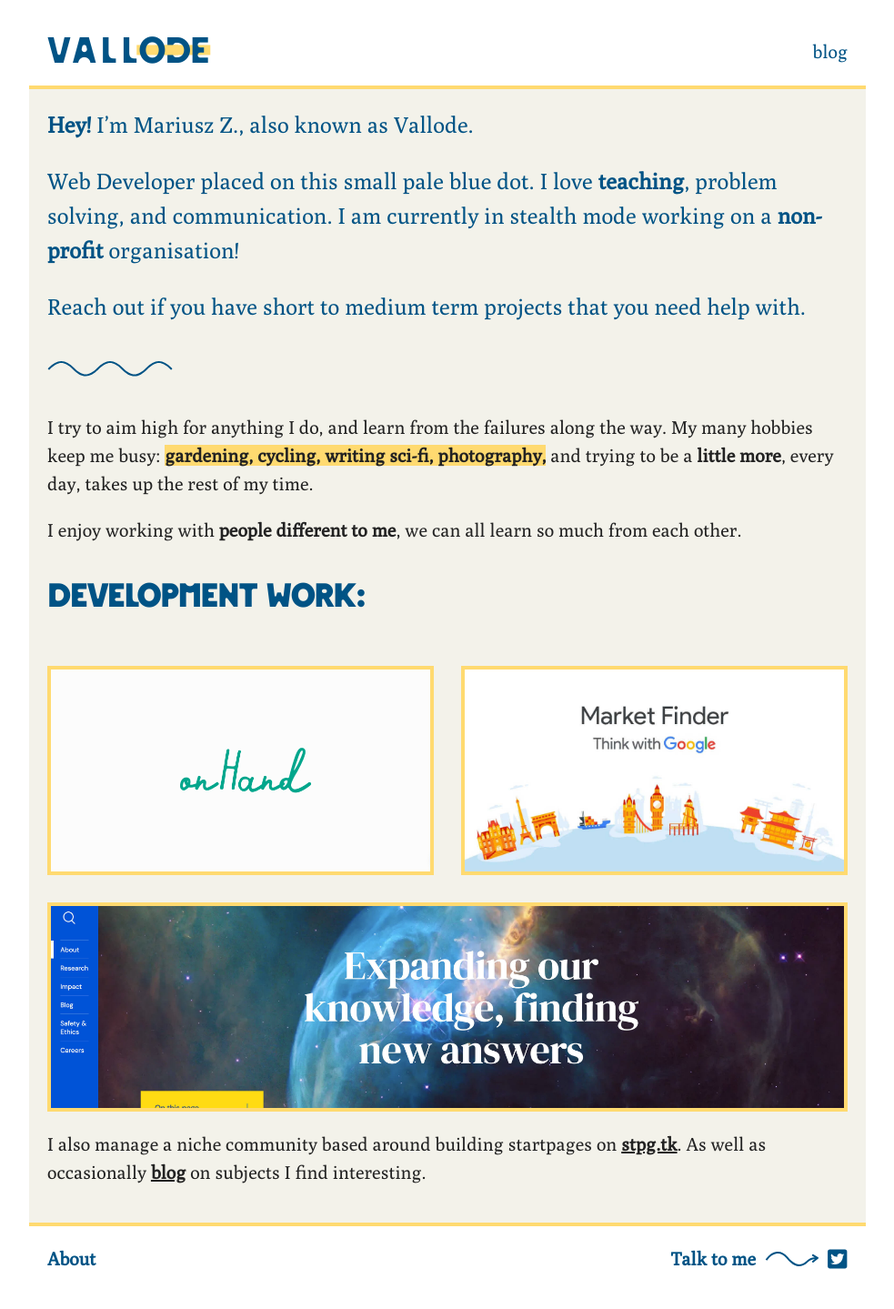
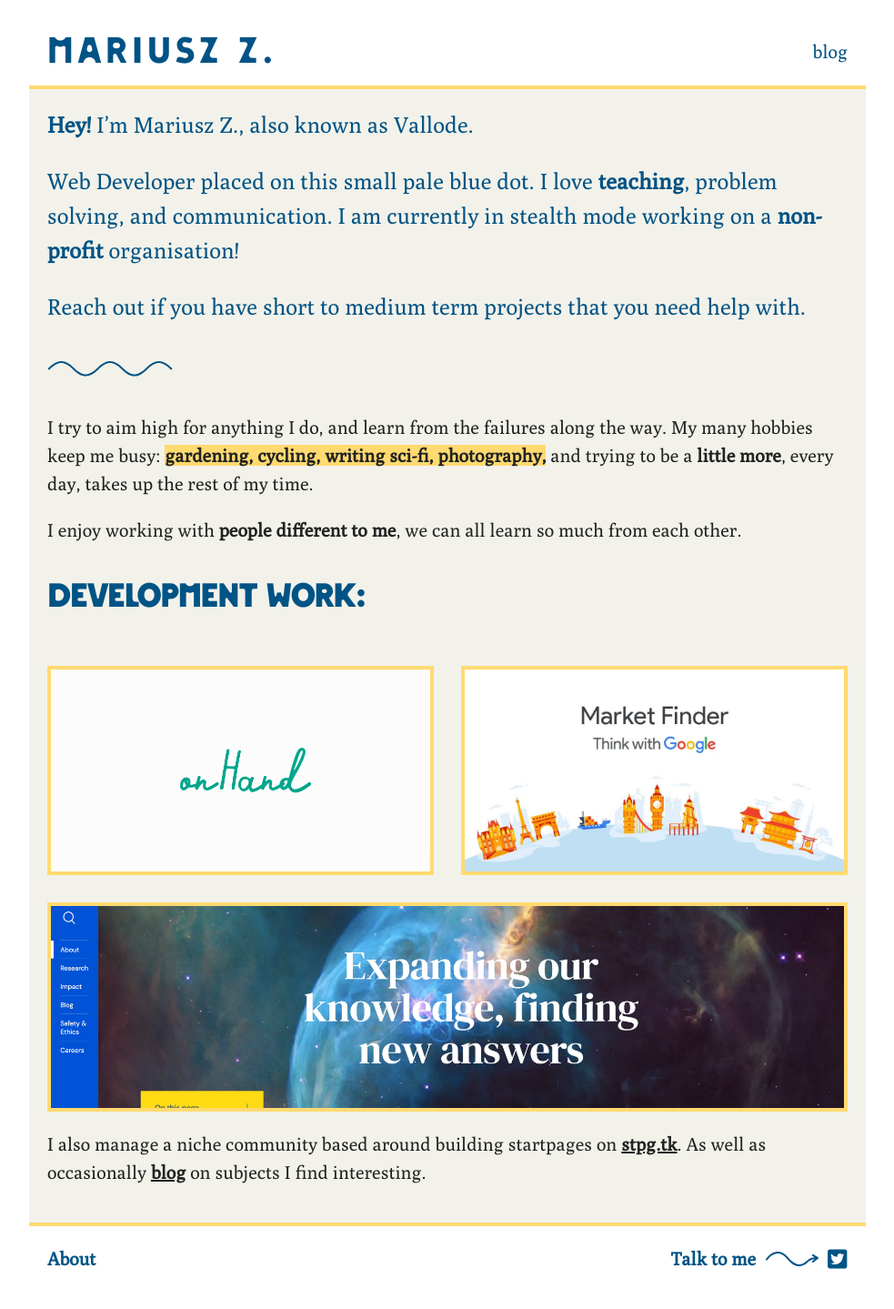
Before and after one commit to vallode/vallode.com, a Jekyll site: the page built from index.md, in a window 1280 px wide. Shown: the whole page at 91% size, without its empty margins (148-1131 px from the left). Built offline with Jekyll 4.4.1, drawn with Linux system fonts in a browser that asks for light colours.

Commit message:
Remove mentions of psuedonym in header

```diff
--- a/_includes/header.html
+++ b/_includes/header.html
@@ -1,13 +1,7 @@
 <header class="page-header">
-  {% if page.title == 'not found' %}
-    <a href="/" class="h1" title="Vallode">
-      Vall<span class="ode">4<span class="d">0</span>4</span>
-    </a>
-  {% else %}
-    <a href="/" class="h1" title="Vallode">
-      Vall<span class="ode">o<span class="d">d</span>e</span>
-    </a>
-  {% endif %}
+  <a href="/" class="h1" title="Mariusz Z.">
+    Mariusz Z.
+  </a>
 
   <nav class="page-nav">
     <ul>
--- a/_sass/_header.scss
+++ b/_sass/_header.scss
@@ -22,47 +22,6 @@
       }
     }
   }
-
-  .ode,
-  .d {
-    position: relative;
-
-    &::before {
-      background-color: $-c-yellow-500;
-      content: '';
-      display: block;
-      height: .3em;
-      position: absolute;
-      top: calc(50% - 2px);
-      transition: left .1s ease;
-    }
-  }
-
-  .ode {
-    left: -4px;
-    letter-spacing: -1px;
-    z-index: 1;
-
-    &::before {
-      left: 50%;
-      transform: translate(-50%, -50%);
-      width: 105%;
-      z-index: -1;
-    }
-  }
-
-  .d {
-    &::before {
-      left: 0;
-      transform: translateY(-50%);
-      width: .4em;
-      z-index: 1;
-    }
-  }
-}
-
-.page-not-found .ode {
-  left: 0;
 }
 
 .page-nav {
@@ -80,7 +39,7 @@
     position: relative;
 
     &::before {
-      content: '';
+      content: "";
       display: block;
       height: 110%;
       left: 50%;
```
